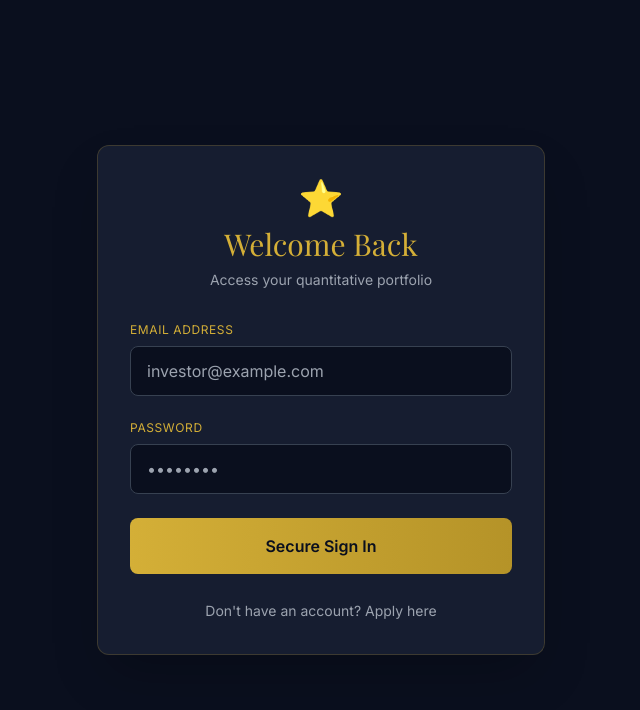
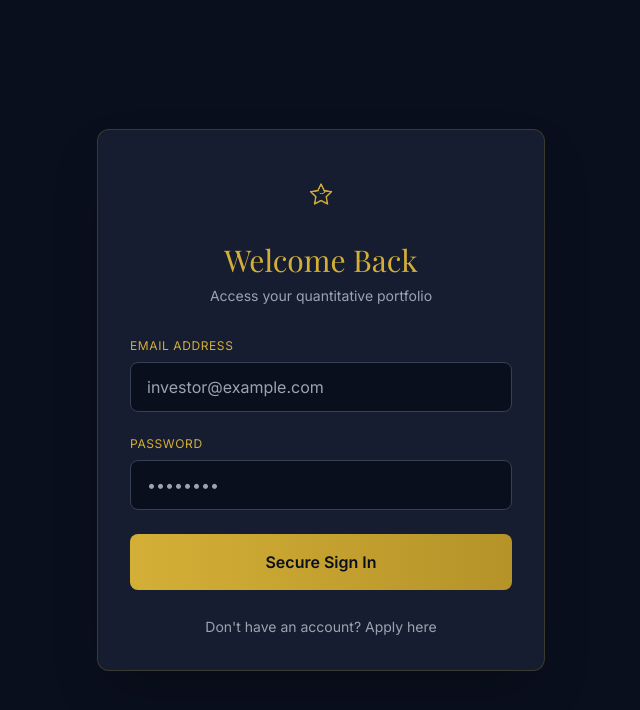
Before and after one commit to gapeva/gapeva, a React (Vite) app in the folder frontend/: page /login in a window 1280 px wide. Shown: the top 710 px of the page, without its empty margins (319-959 px from the left). Built offline with nearby package versions, Linux system fonts and the light colour scheme.

Commit message:
Update Login.jsx

```diff
--- a/frontend/src/pages/Login.jsx
+++ b/frontend/src/pages/Login.jsx
@@ -63,7 +63,9 @@ const Login = () => {
 
         {/* Header */}
         <div className="text-center mb-8">
-            <div className="text-4xl mb-2">⭐</div>
+            <div className="flex justify-center mb-4">
+                <img src="/logo.png" alt="Gapeva" className="h-16 w-auto animate-fade-in" />
+            </div>
             <h2 className="text-3xl font-serif text-gold-400 mb-2">
             {isLogin ? 'Welcome Back' : 'Join the Elite'}
             </h2>
```
